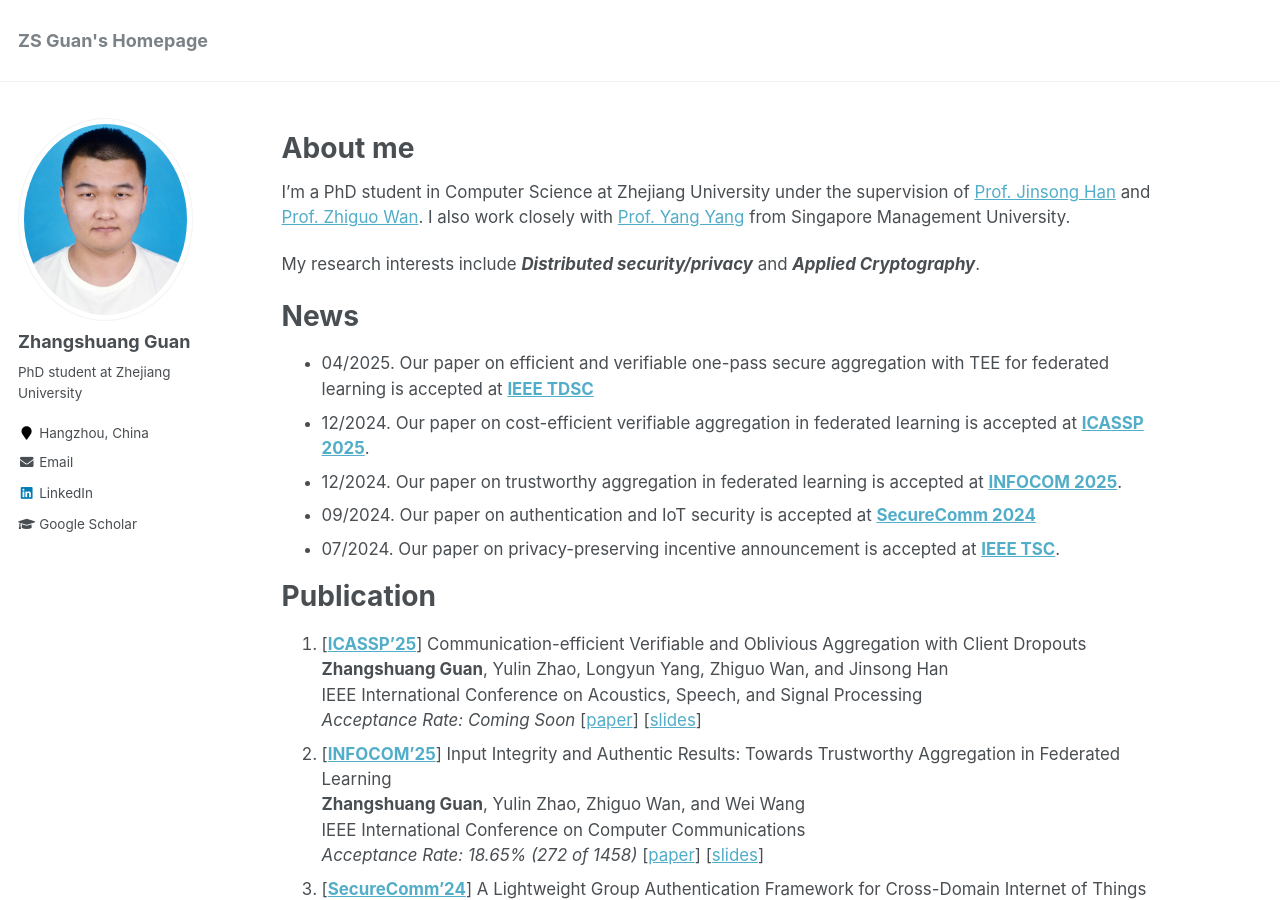
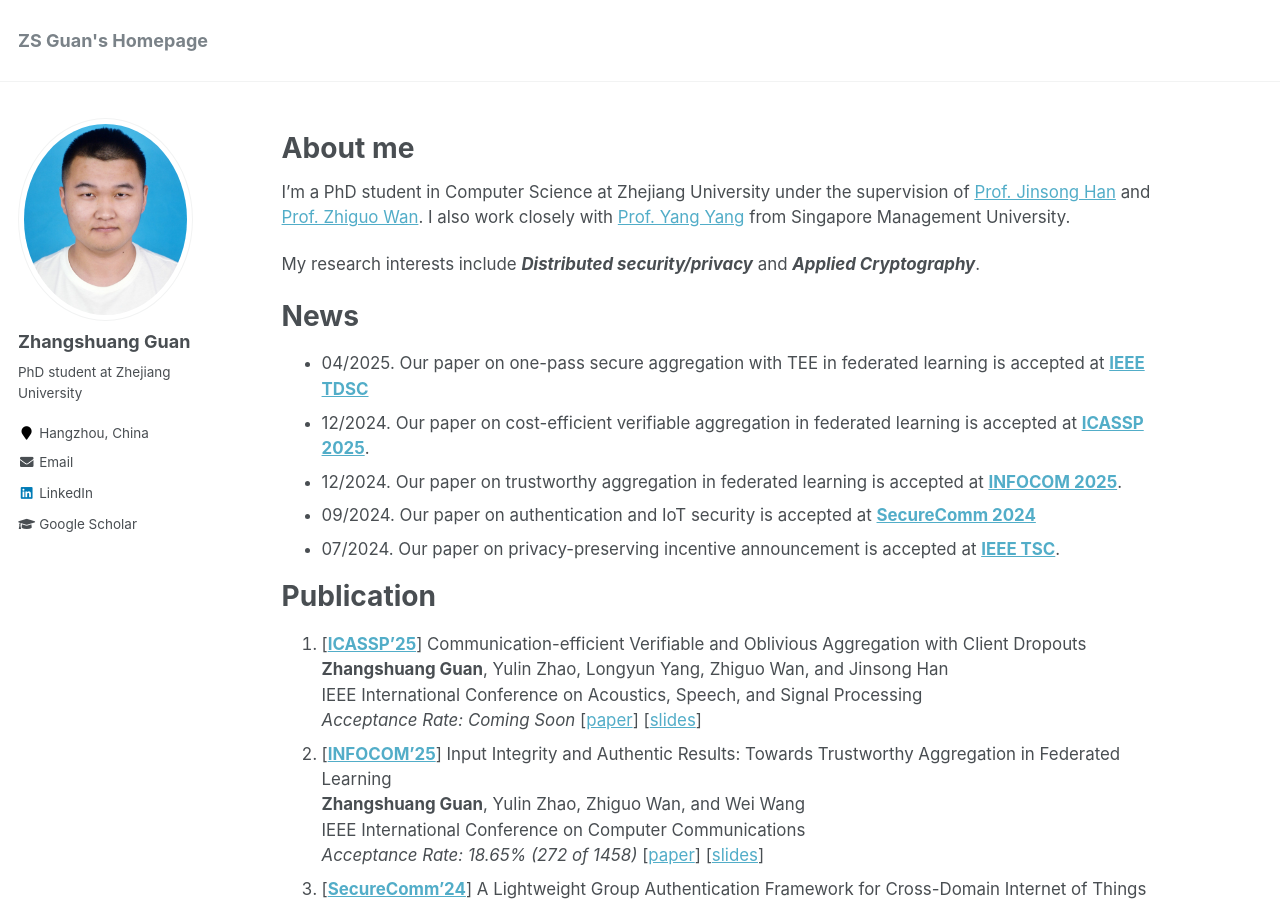
Before and after one commit to Agzs/Agzs.github.io, a Jekyll site: the page built from _pages/about.md, in a window 1280 px wide and 900 px high. Built offline with Jekyll 4.4.1, drawn with Linux system fonts in a browser that asks for light colours.

Commit message:
Update about.md

```diff
--- a/_pages/about.md
+++ b/_pages/about.md
@@ -15,7 +15,7 @@ I'm a PhD student in Computer Science at Zhejiang University under the supervisi
 My research interests include ***Distributed security/privacy*** and ***Applied Cryptography***.
 
 # News
-- 04/2025. Our paper on efficient and verifiable one-pass secure aggregation with TEE for federated learning is accepted at **[IEEE TDSC]()**
+- 04/2025. Our paper on one-pass secure aggregation with TEE in federated learning is accepted at **[IEEE TDSC]()**
 - 12/2024. Our paper on cost-efficient verifiable aggregation in federated learning is accepted at **[ICASSP 2025](https://2025.ieeeicassp.org/)**.
 - 12/2024. Our paper on trustworthy aggregation in federated learning is accepted at **[INFOCOM 2025](https://infocom2025.ieee-infocom.org/)**.
 - 09/2024. Our paper on authentication and IoT security is accepted at **[SecureComm 2024](https://securecomm.eai-conferences.org/2024/)**
```
